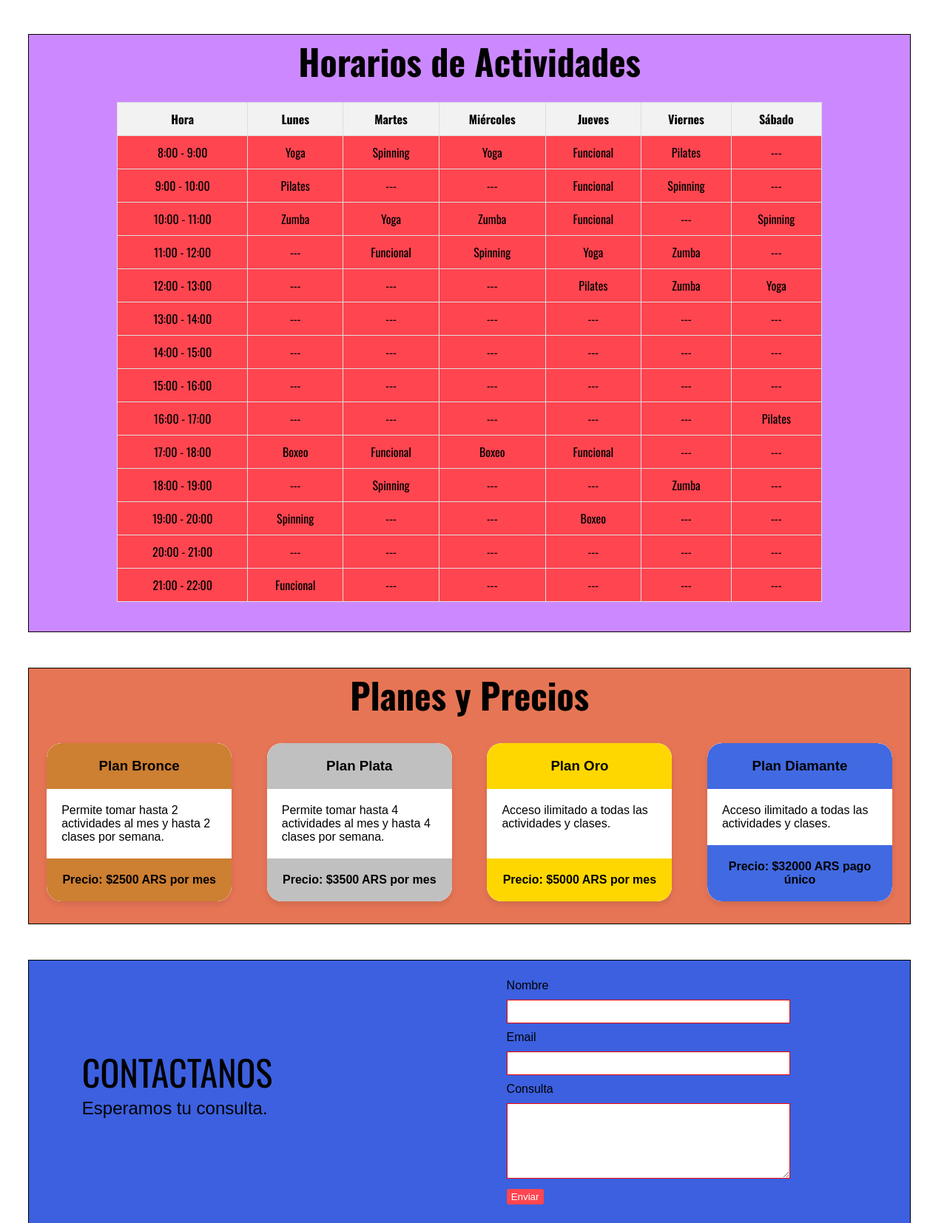
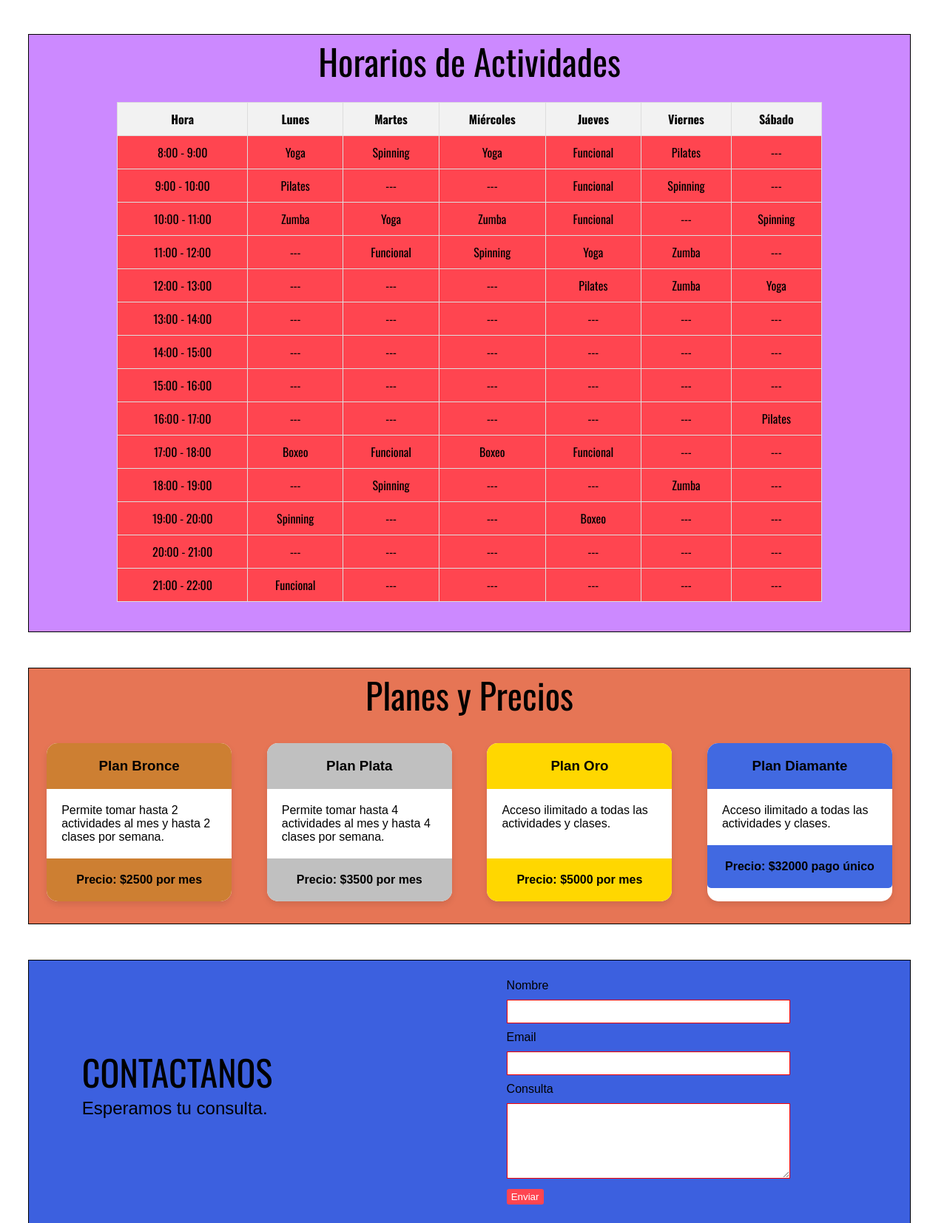
Before and after one commit to Sebabalas/Proyecto-Sport-Plus-CaC, a Python web app: template templates/servicios.html in a window 1280 px wide. Shown: the part 788-2442 px from the top of the page at 74% size. Run offline with Jinja, Linux system fonts and the light colour scheme; the template is opened without the code that fills it, so the values that code supplies are empty.

Commit message:
empaté tipografias en las diferentes paginas

```diff
--- a/static/css/servicios.css
+++ b/static/css/servicios.css
@@ -119,9 +119,11 @@ text-align: center;
 SECTION 2 - HORARIOS
 -------------------------------------------------------------------------------- */
 .seccion-horarios h2{
-    text-align: center;
+text-align: center;
+    font-family: var(--body-fonts-1);
     font-size: 3rem;
-    font-family: var(--body-fonts-1);;
+    font-weight: 400;
+
   }
 .seccion-horarios{
   background-color: var(--main-color3);
@@ -171,10 +173,12 @@ SECTION 3 - PLANES Y PRECIOS
 }
 
 .seccion-planes-y-precios h2 {
-    text-align: center;
-    font-size: 3rem;
-    font-family: var(--body-fonts-1);
-    margin-bottom: 30px;
+  text-align: center;
+  font-family: var(--body-fonts-1);
+  font-size: 3rem;
+  font-weight: 400;
+  margin-bottom: 30px;
+
   }
 
 .plan-container {
@@ -187,7 +191,7 @@ SECTION 3 - PLANES Y PRECIOS
   background-color: white;
   width: 250px;
   height: auto;
-  border-radius: 20px;
+  border-radius: 15px;
   box-shadow: 0 4px 8px rgba(0, 0, 0, 0.1);
   overflow: hidden;
   transition: transform 0.3s ease;
@@ -200,7 +204,7 @@ SECTION 3 - PLANES Y PRECIOS
 
 .plan-titulo {
   padding: 20px;
-  border-radius: 20px 20px 0 0;
+  border-radius: 5px 5px 0 0;
 }
 
 .plan-titulo h3 {
@@ -214,7 +218,7 @@ SECTION 3 - PLANES Y PRECIOS
 
 .plan-precio {
   padding: 20px;
-  border-radius: 0 0 20px 20px;
+  border-radius: 0 0 5px 5px;
 }
 
 /* Colores según categoría */
--- a/templates/servicios.html
+++ b/templates/servicios.html
@@ -186,7 +186,7 @@
                 <p>Permite tomar hasta 2 actividades al mes y hasta 2 clases por semana.</p>
             </div>
             <div class="plan-precio">
-                <p>Precio: $2500 ARS por mes</p>
+                <p>Precio: $2500 por mes</p>
             </div>
         </div>
 
@@ -198,7 +198,7 @@
                 <p>Permite tomar hasta 4 actividades al mes y hasta 4 clases por semana.</p>
             </div>
             <div class="plan-precio">
-                <p>Precio: $3500 ARS por mes</p>
+                <p>Precio: $3500 por mes</p>
             </div>
         </div>
 
@@ -211,7 +211,7 @@
                 <br>
             </div>
             <div class="plan-precio">
-                <p>Precio: $5000 ARS por mes</p>
+                <p>Precio: $5000 por mes</p>
             </div>
         </div>
 
@@ -223,7 +223,7 @@
                 <p>Acceso ilimitado a todas las actividades y clases.</p>
             </div>
             <div class="plan-precio">
-                <p>Precio: $32000 ARS pago único</p>
+                <p>Precio: $32000 pago único</p>
             </div>
         </div>
     </div>
```
